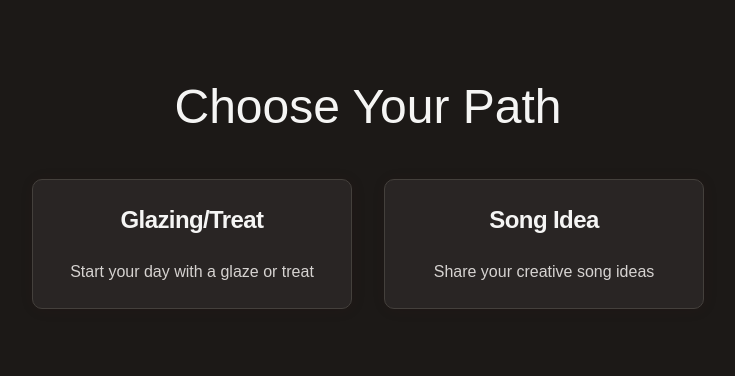
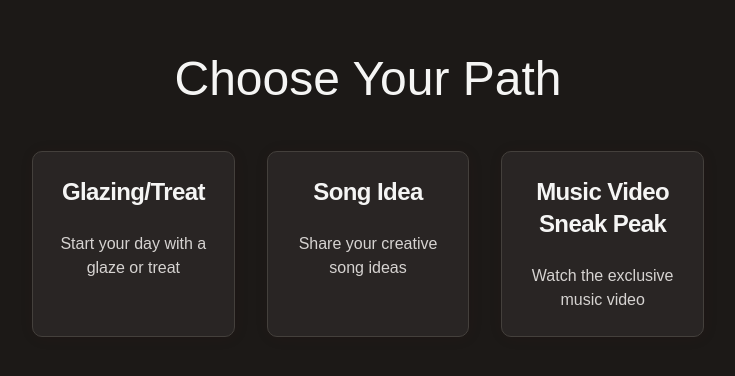
Before and after one commit to charactergml-eng/song-for-glaze, a Next.js app: page / in a window 1280 px wide. Shown: the part 164-540 px from the top of the page, without its empty margins (272-1007 px from the left). Built offline with nearby package versions, Linux system fonts and the light colour scheme.

Commit message:
music video

```diff
--- /dev/null
+++ b/app/music-video/page.tsx
@@ -0,0 +1,58 @@
+"use client";
+
+import { Card, CardContent, CardHeader, CardTitle } from "@/components/ui/card";
+import { motion } from "framer-motion";
+import { useRouter } from "next/navigation";
+import { ArrowLeft } from "lucide-react";
+
+export default function MusicVideoPage() {
+  const router = useRouter();
+
+  return (
+    <main className="min-h-screen flex flex-col items-center justify-center p-8">
+      <motion.div
+        initial={{ opacity: 0, y: 20 }}
+        animate={{ opacity: 1, y: 0 }}
+        transition={{ duration: 0.6 }}
+        className="w-full max-w-4xl"
+      >
+        <button
+          onClick={() => router.push('/')}
+          className="mb-8 flex items-center gap-2 text-gothic-crimson hover:text-gothic-bloodRed transition-colors"
+        >
+          <ArrowLeft size={20} />
+          Back to Home
+        </button>
+
+        <Card className="candle-glow">
+          <CardHeader>
+            <CardTitle className="text-center text-3xl font-gothic text-gothic-crimson text-glow">
+              Music Video Sneak Peak
+            </CardTitle>
+          </CardHeader>
+          <CardContent className="flex justify-center">
+            <video
+              controls
+              className="w-full max-w-3xl rounded-lg shadow-lg"
+              preload="metadata"
+            >
+              <source src="/music-video.mp4" type="video/mp4" />
+              Your browser does not support the video tag.
+            </video>
+          </CardContent>
+        </Card>
+
+        {/* Decorative candles */}
+        <div className="flex gap-4 justify-center mt-12">
+          {[...Array(5)].map((_, i) => (
+            <div
+              key={i}
+              className="w-2 h-8 bg-gothic-bloodRed rounded-full animate-candle-flicker candle-glow"
+              style={{ animationDelay: `${i * 0.2}s` }}
+            />
+          ))}
+        </div>
+      </motion.div>
+    </main>
+  );
+}
--- a/app/page.tsx
+++ b/app/page.tsx
@@ -20,7 +20,7 @@ export default function Home() {
           Choose Your Path
         </h1>
 
-        <div className="grid md:grid-cols-2 gap-8">
+        <div className="grid md:grid-cols-3 gap-8">
           {/* Affirmations Card */}
           <motion.div
             initial={{ opacity: 0, x: -20 }}
@@ -43,7 +43,7 @@ export default function Home() {
 
           {/* Song Idea Card */}
           <motion.div
-            initial={{ opacity: 0, x: 20 }}
+            initial={{ opacity: 0, x: 0 }}
             animate={{ opacity: 1, x: 0 }}
             transition={{ duration: 0.6, delay: 0.4 }}
           >
@@ -56,6 +56,26 @@ export default function Home() {
               <CardContent>
                 <p className="text-center text-muted-foreground">
                   Share your creative song ideas
+                </p>
+              </CardContent>
+            </Card>
+          </motion.div>
+
+          {/* Music Video Card */}
+          <motion.div
+            initial={{ opacity: 0, x: 20 }}
+            animate={{ opacity: 1, x: 0 }}
+            transition={{ duration: 0.6, delay: 0.6 }}
+          >
+            <Card className="candle-glow h-full cursor-pointer hover:scale-105 transition-transform" onClick={() => router.push('/music-video')}>
+              <CardHeader>
+                <CardTitle className="text-center text-2xl">
+                  Music Video Sneak Peak
+                </CardTitle>
+              </CardHeader>
+              <CardContent>
+                <p className="text-center text-muted-foreground">
+                  Watch the exclusive music video
                 </p>
               </CardContent>
             </Card>
```
Also changed, not shown: 1 other file (tests, documents, lock files or other folders).
